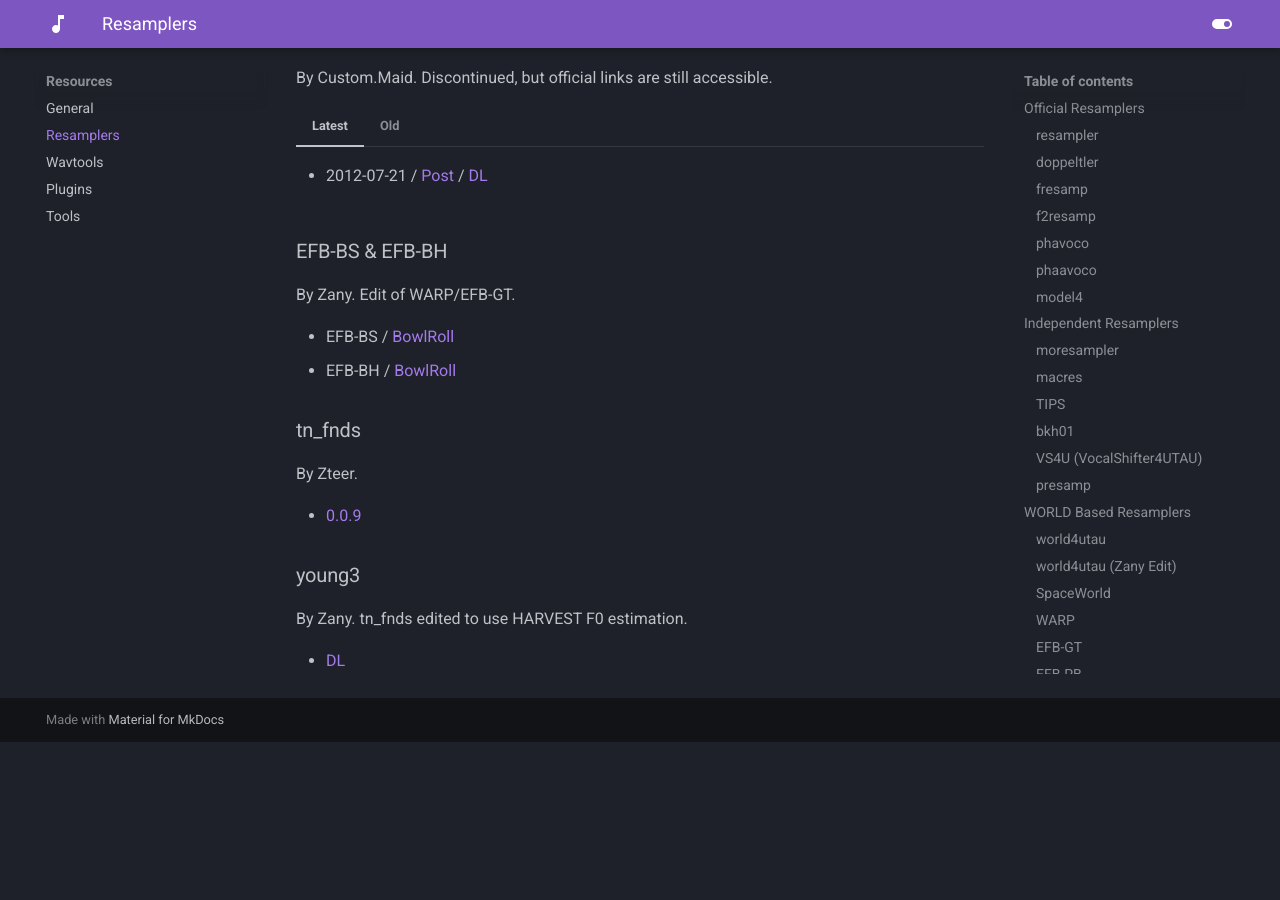
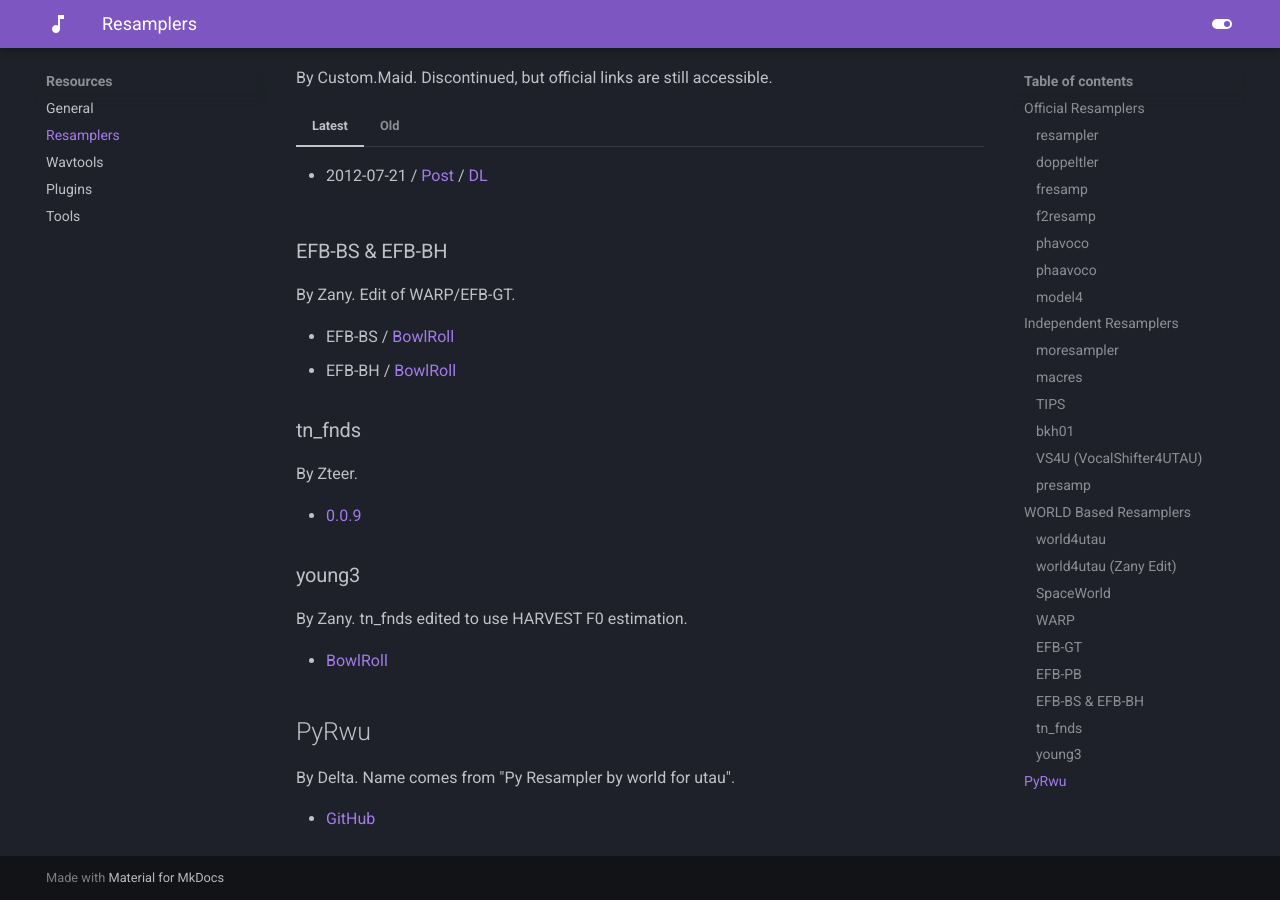
Before and after one commit to nagotown/utau.info, an MkDocs documentation site: the page built from docs/resources/resamplers.md, in a window 1280 px wide and 900 px high, scrolled down 3574 px. Built offline with MkDocs 1.6.1 and Material for MkDocs 9.7.7, drawn with Linux system fonts in a browser that asks for light colours; before the commit the page ends 4316 px from its top, so only the background shows below that.

Commit message:
Edit resamplers.md and wavtools.md

```diff
--- a/docs/resources/resamplers.md
+++ b/docs/resources/resamplers.md
@@ -148,4 +148,9 @@ By Zteer.
 ### young3
 By Zany. tn_fnds edited to use HARVEST F0 estimation.
 
-- [DL](https://bowlroll.net/file/203018)
+- [BowlRoll](https://bowlroll.net/file/203018)
+
+## PyRwu
+By Delta. Name comes from "Py Resampler by world for utau".
+
+- [GitHub](https://github.com/delta-kimigatame/PyRwu)
```
Also changed, not shown: docs/resources/wavtools.md (+5 -0 lines).
